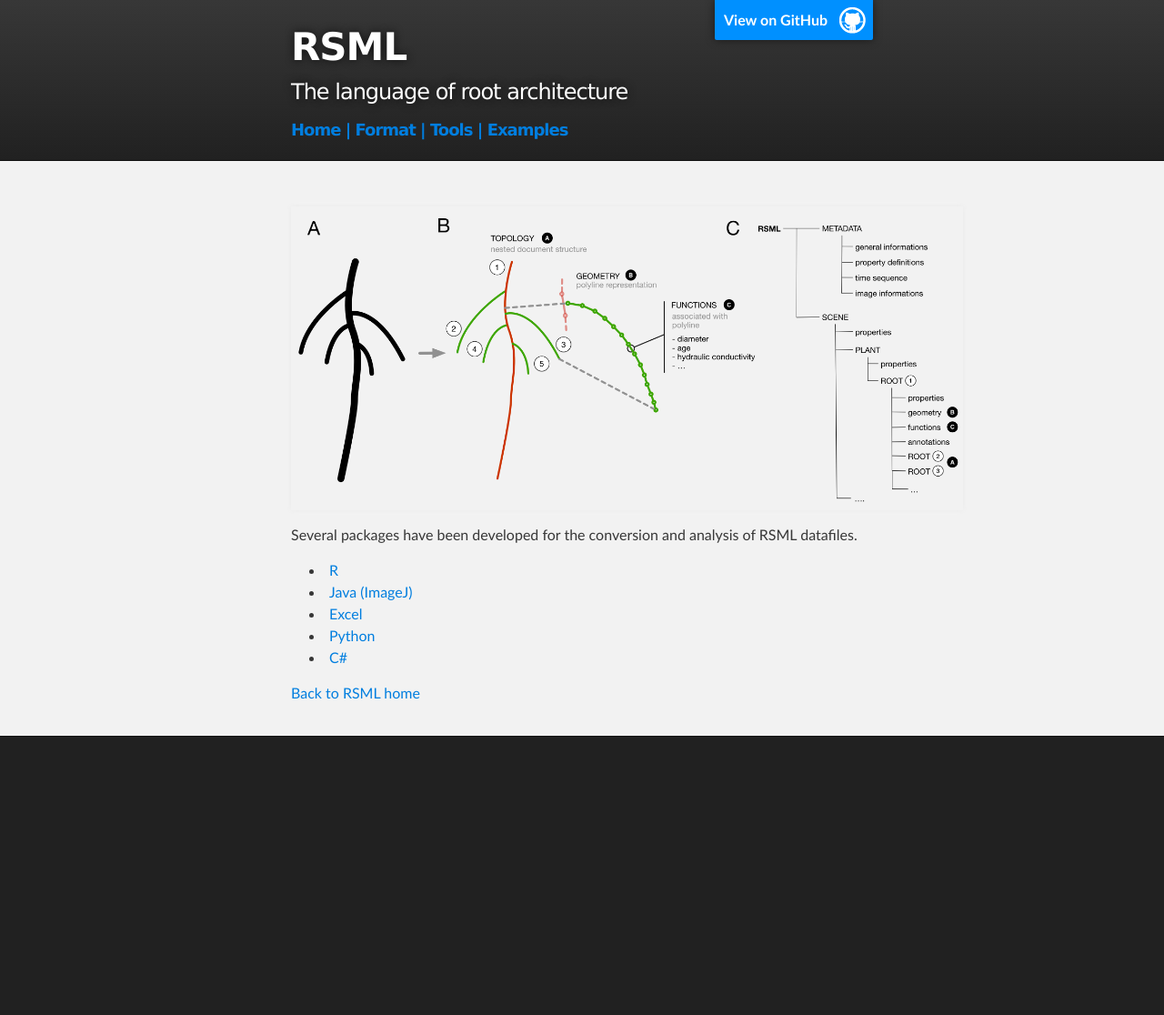
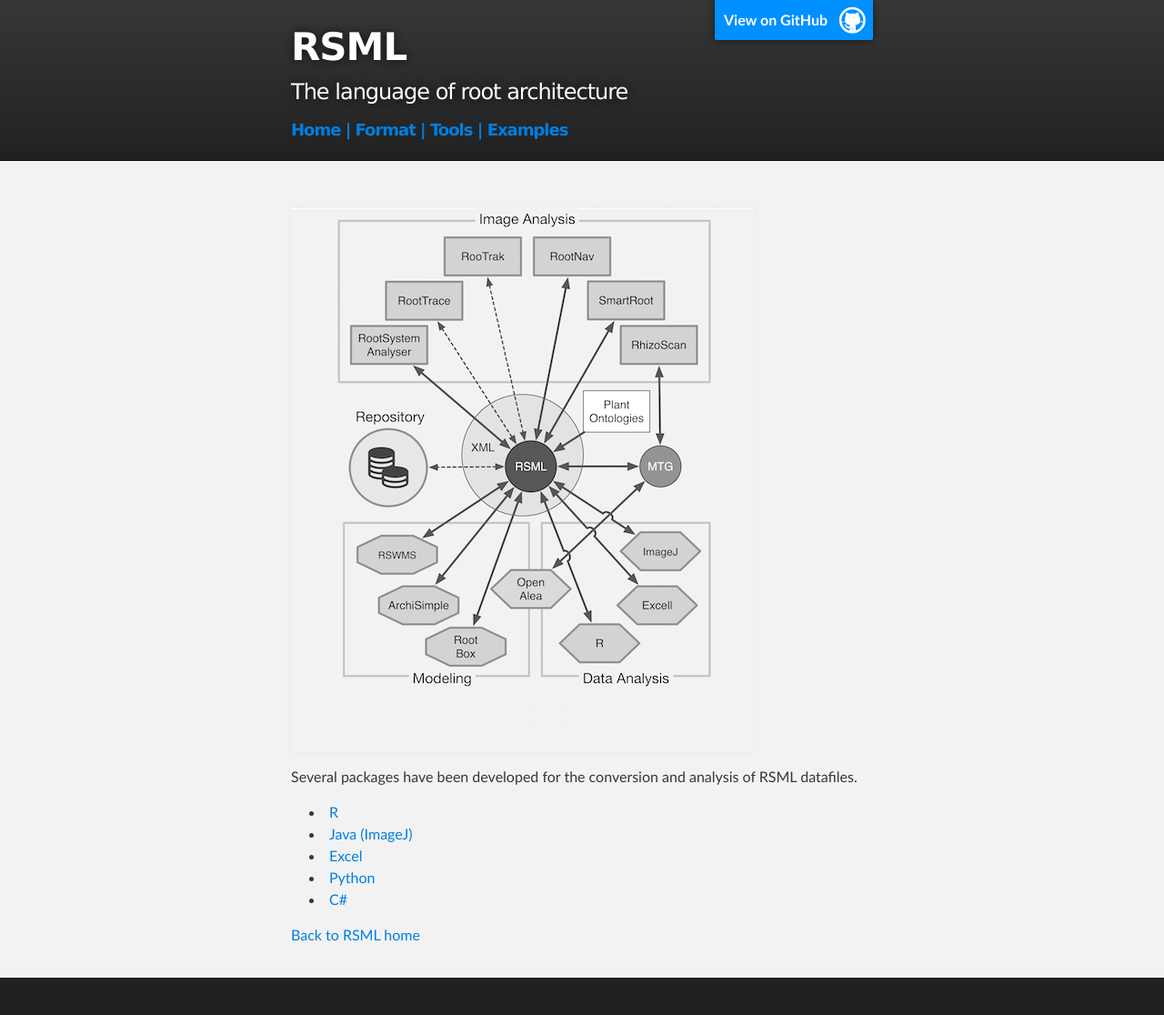
Before and after one commit to RootSystemML/RootSystemML.github.io, a Jekyll site: the page built from tools/index.md, in a window 1280 px wide. Shown: the whole page at 91% size. Built offline with Jekyll 4.4.1, drawn with Linux system fonts in a browser that asks for light colours; before the commit the page ends 900 px from its top, so only the background shows below that.

Commit message:
changed illustration

```diff
--- a/tools/index.md
+++ b/tools/index.md
@@ -3,7 +3,7 @@
 layout: default
 ---
 
-[![RSML format schema](/images/format.png)](/images/format.png)
+[![RSML format schema](/images/interoperability_h300.png)](/images/interoperability_h300)
 
 Several packages have been developed for the conversion and analysis of RSML datafiles.
 
```
